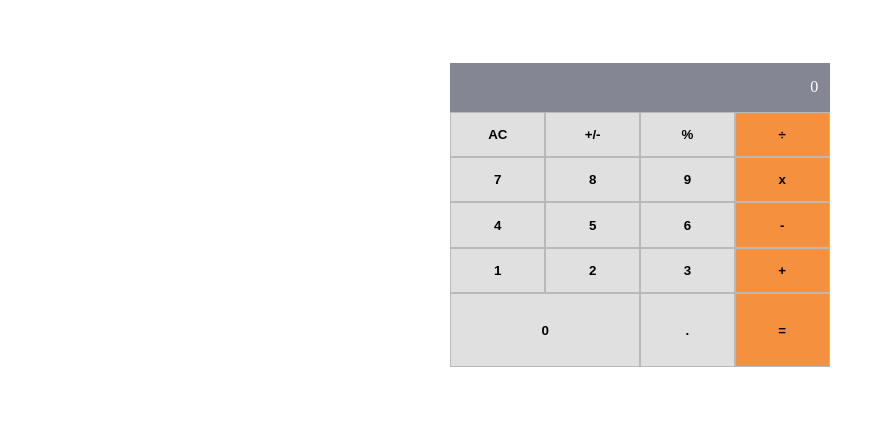
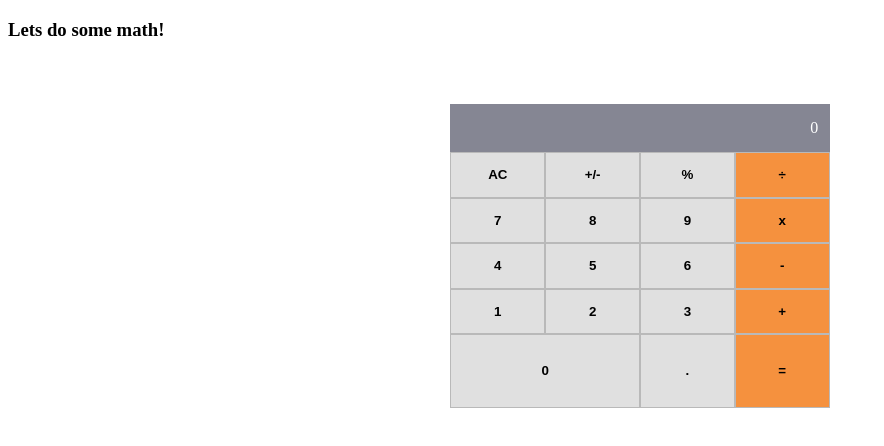
Before and after one commit to vikipretium/Math_Magicians, a React (Create React App) app: page / in a window 1280 px wide. Shown: the top 446 px of the page, without its empty margins (0-884 px from the left). Built offline with nearby package versions, Linux system fonts and the light colour scheme.

Commit message:
add title to the page

```diff
--- a/src/components/Calculator.js
+++ b/src/components/Calculator.js
@@ -9,6 +9,8 @@ const Calculator = () => {
     setState((state) => calculate(state, e.target.textContent));
   };
   return (
+    <div>
+      <h3>Lets do some math!</h3>
       <div className="calc-structure">
         <div className="screen">
           {state.total}
@@ -37,6 +39,7 @@ const Calculator = () => {
           <button type="button" onClick={handler} className="orange">=</button>
         </div>
       </div>
+    </div>
   );
 };
 export default Calculator;
```
Lines whose indentation alone changed are shown as unchanged.
